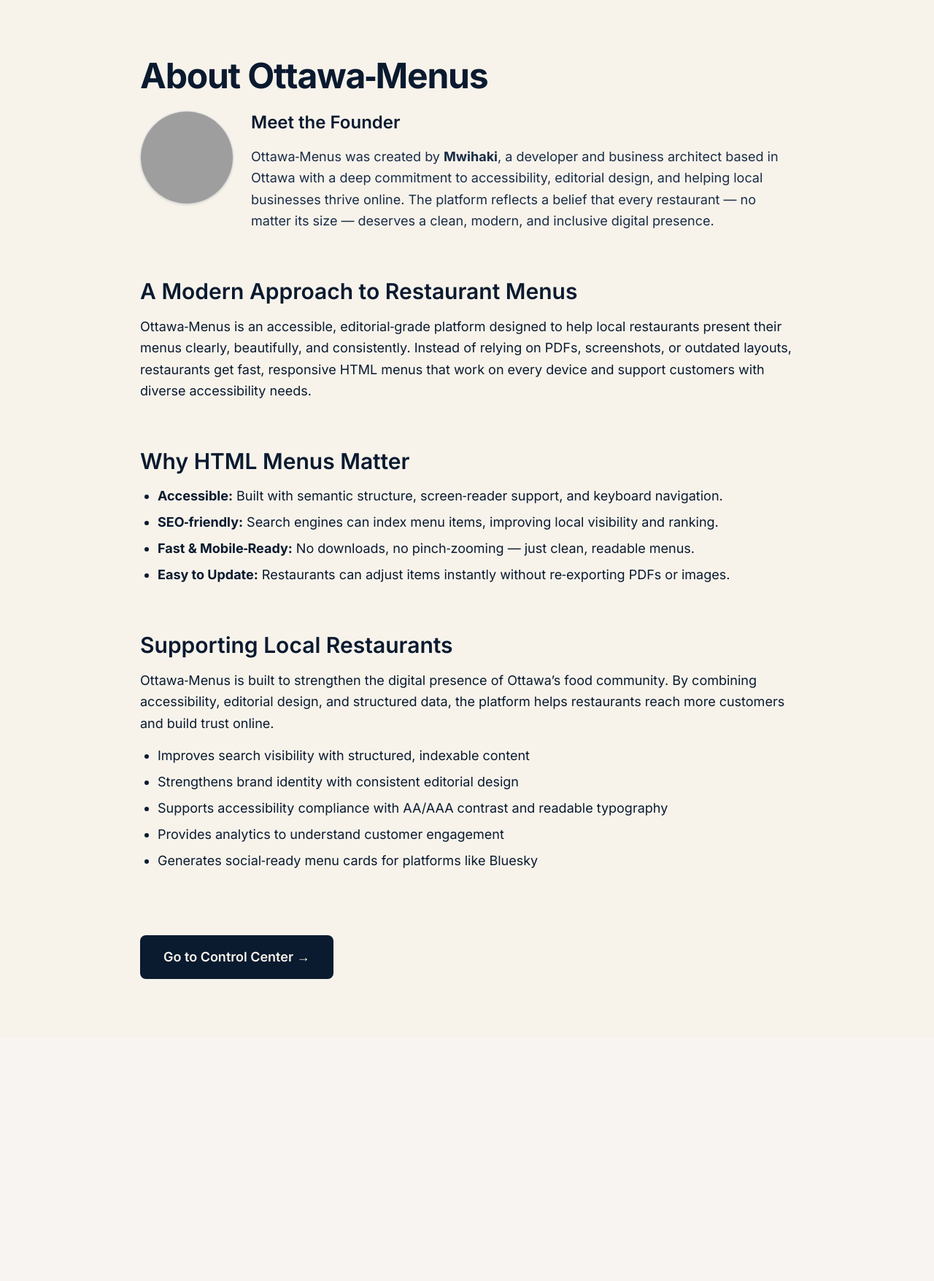
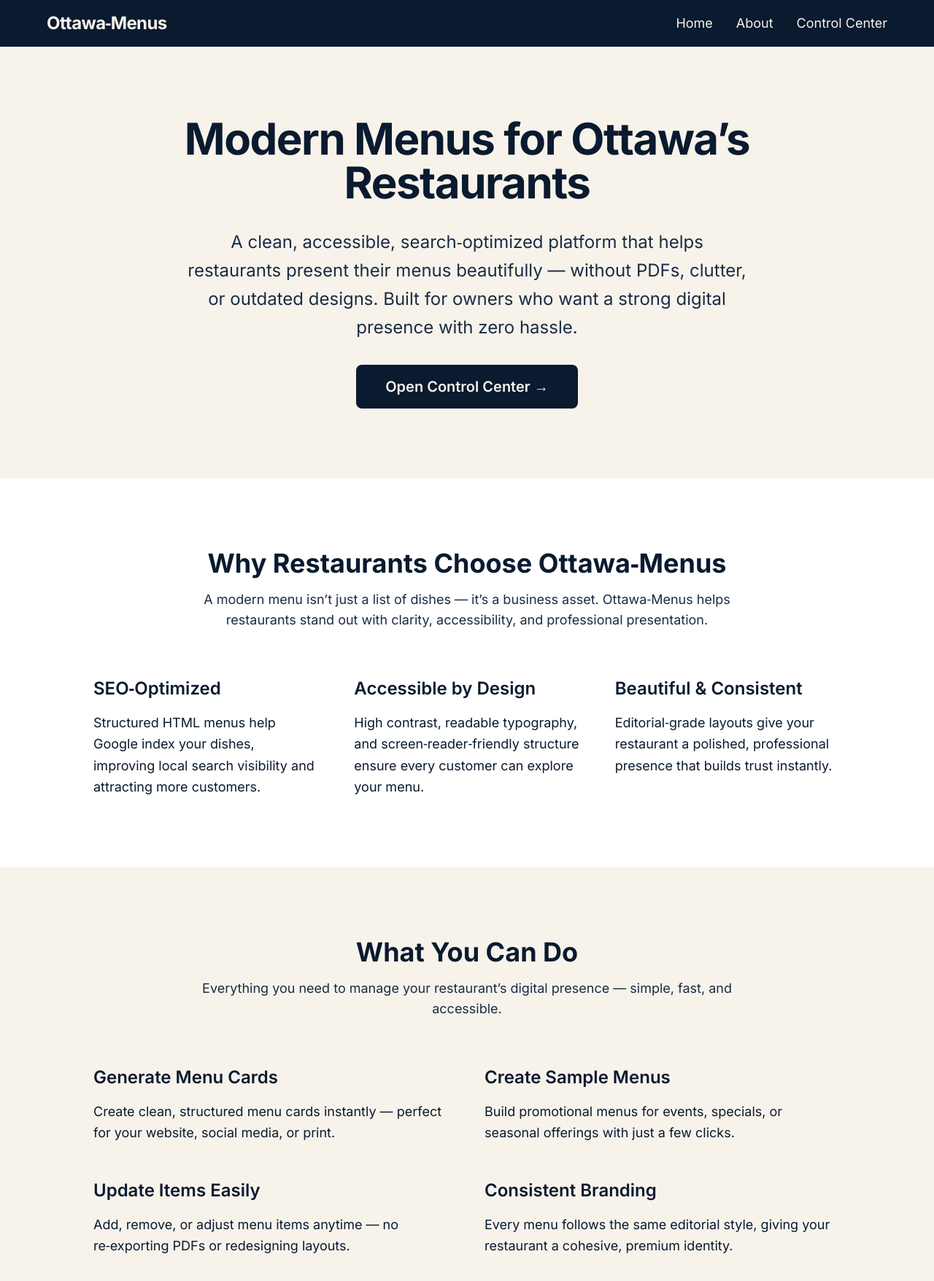
Before and after one commit to kikinjeri/ottawa-menus, a Next.js app: page /about in a window 1280 px wide. Shown: the top 1756 px of the page at 73% size. Before the commit the page ends 1422 px from the top, so only its background shows below. Built offline with nearby package versions, Linux system fonts and the light colour scheme; grey boxes are pictures that could not be loaded.

Commit message:
updated home, added hero picture, fixed alignment and text

```diff
--- a/app/about/page.tsx
+++ b/app/about/page.tsx
@@ -1,109 +1,141 @@
-export default function AboutPage() {
+export default function HomePage() {
   return (
-    <main className="min-h-screen bg-[#F7F3EB] text-[#0A1A2F] px-8 py-20">
-      <div className="max-w-4xl mx-auto space-y-16">
-        {/* FOUNDER SECTION */}
-        <section className="space-y-6">
-          <h1 className="text-5xl font-extrabold tracking-tight">
-            About Ottawa‑Menus
+    <main className="min-h-screen bg-[#F7F3EB] text-[#0A1A2F]">
+      {/* NAVBAR */}
+      <nav className="w-full bg-[#0A1A2F] text-[#F7F3EB] py-4 px-8 shadow-md">
+        <div className="max-w-6xl mx-auto flex items-center justify-between">
+          <a href="/" className="text-2xl font-bold tracking-tight">
+            Ottawa‑Menus
+          </a>
+
+          <div className="flex gap-8 text-lg">
+            <a href="/" className="hover:text-[#D9D3C7] transition">
+              Home
+            </a>
+            <a href="/about" className="hover:text-[#D9D3C7] transition">
+              About
+            </a>
+            <a
+              href="/control-center/restaurants"
+              className="hover:text-[#D9D3C7] transition"
+            >
+              Control Center
+            </a>
+          </div>
+        </div>
+      </nav>
+
+      {/* HERO SECTION */}
+      <section className="px-8 py-24 bg-[#F7F3EB]">
+        <div className="max-w-5xl mx-auto text-center space-y-8">
+          <h1 className="text-6xl font-extrabold tracking-tight">
+            Modern Menus for Ottawa’s Restaurants
           </h1>
 
-          <div className="flex items-start gap-6">
-            <img
-              src="/images/two.jpg"
-              alt="Founder photo"
-              className="w-32 h-32 rounded-full object-cover border border-gray-300 shadow-sm"
-            />
+          <p className="text-2xl text-[#1A2C45] max-w-3xl mx-auto leading-relaxed">
+            A clean, accessible, search‑optimized platform that helps
+            restaurants present their menus beautifully — without PDFs, clutter,
+            or outdated designs. Built for owners who want a strong digital
+            presence with zero hassle.
+          </p>
+
+          <a
+            href="/control-center/restaurants"
+            className="inline-block bg-[#0A1A2F] text-[#F7F3EB] px-10 py-4 rounded-lg text-xl font-semibold hover:bg-[#13263F] transition"
+          >
+            Open Control Center →
+          </a>
+        </div>
+      </section>
+
+      {/* VALUE PROPS */}
+      <section className="px-8 py-24 bg-[#FFFFFF]">
+        <div className="max-w-5xl mx-auto space-y-16">
+          <div className="space-y-4 text-center">
+            <h2 className="text-4xl font-bold">
+              Why Restaurants Choose Ottawa‑Menus
+            </h2>
+            <p className="text-lg text-[#1A2C45] max-w-3xl mx-auto">
+              A modern menu isn’t just a list of dishes — it’s a business asset.
+              Ottawa‑Menus helps restaurants stand out with clarity,
+              accessibility, and professional presentation.
+            </p>
+          </div>
+
+          <div className="grid grid-cols-1 md:grid-cols-3 gap-12">
+            <div className="space-y-4">
+              <h3 className="text-2xl font-semibold">SEO‑Optimized</h3>
+              <p className="text-lg leading-relaxed">
+                Structured HTML menus help Google index your dishes, improving
+                local search visibility and attracting more customers.
+              </p>
+            </div>
 
             <div className="space-y-4">
-              <h2 className="text-2xl font-semibold">Meet the Founder</h2>
-              <p className="text-lg leading-relaxed text-[#1A2C45]">
-                Ottawa‑Menus was created by <strong>Mwihaki</strong>, a
-                developer and business architect based in Ottawa with a deep
-                commitment to accessibility, editorial design, and helping local
-                businesses thrive online. The platform reflects a belief that
-                every restaurant — no matter its size — deserves a clean,
-                modern, and inclusive digital presence.
+              <h3 className="text-2xl font-semibold">Accessible by Design</h3>
+              <p className="text-lg leading-relaxed">
+                High contrast, readable typography, and screen‑reader‑friendly
+                structure ensure every customer can explore your menu.
+              </p>
+            </div>
+
+            <div className="space-y-4">
+              <h3 className="text-2xl font-semibold">Beautiful & Consistent</h3>
+              <p className="text-lg leading-relaxed">
+                Editorial‑grade layouts give your restaurant a polished,
+                professional presence that builds trust instantly.
               </p>
             </div>
           </div>
-        </section>
+        </div>
+      </section>
 
-        {/* PLATFORM PURPOSE */}
-        <section className="space-y-4">
-          <h2 className="text-3xl font-semibold">
-            A Modern Approach to Restaurant Menus
-          </h2>
-          <p className="text-lg leading-relaxed">
-            Ottawa‑Menus is an accessible, editorial‑grade platform designed to
-            help local restaurants present their menus clearly, beautifully, and
-            consistently. Instead of relying on PDFs, screenshots, or outdated
-            layouts, restaurants get fast, responsive HTML menus that work on
-            every device and support customers with diverse accessibility needs.
-          </p>
-        </section>
+      {/* FEATURES SECTION */}
+      <section className="px-8 py-24 bg-[#F7F3EB]">
+        <div className="max-w-5xl mx-auto space-y-16">
+          <div className="space-y-4 text-center">
+            <h2 className="text-4xl font-bold">What You Can Do</h2>
+            <p className="text-lg text-[#1A2C45] max-w-3xl mx-auto">
+              Everything you need to manage your restaurant’s digital presence —
+              simple, fast, and accessible.
+            </p>
+          </div>
 
-        {/* WHY HTML MENUS MATTER */}
-        <section className="space-y-4">
-          <h2 className="text-3xl font-semibold">Why HTML Menus Matter</h2>
-          <ul className="list-disc pl-6 space-y-2 text-lg">
-            <li>
-              <strong>Accessible:</strong> Built with semantic structure,
-              screen‑reader support, and keyboard navigation.
-            </li>
-            <li>
-              <strong>SEO‑friendly:</strong> Search engines can index menu
-              items, improving local visibility and ranking.
-            </li>
-            <li>
-              <strong>Fast & Mobile‑Ready:</strong> No downloads, no
-              pinch‑zooming — just clean, readable menus.
-            </li>
-            <li>
-              <strong>Easy to Update:</strong> Restaurants can adjust items
-              instantly without re‑exporting PDFs or images.
-            </li>
-          </ul>
-        </section>
+          <div className="grid grid-cols-1 md:grid-cols-2 gap-12">
+            <div className="space-y-4">
+              <h3 className="text-2xl font-semibold">Generate Menu Cards</h3>
+              <p className="text-lg leading-relaxed">
+                Create clean, structured menu cards instantly — perfect for your
+                website, social media, or print.
+              </p>
+            </div>
 
-        {/* HOW OTTAWA-MENUS HELPS */}
-        <section className="space-y-4">
-          <h2 className="text-3xl font-semibold">
-            Supporting Local Restaurants
-          </h2>
-          <p className="text-lg leading-relaxed">
-            Ottawa‑Menus is built to strengthen the digital presence of Ottawa’s
-            food community. By combining accessibility, editorial design, and
-            structured data, the platform helps restaurants reach more customers
-            and build trust online.
-          </p>
+            <div className="space-y-4">
+              <h3 className="text-2xl font-semibold">Create Sample Menus</h3>
+              <p className="text-lg leading-relaxed">
+                Build promotional menus for events, specials, or seasonal
+                offerings with just a few clicks.
+              </p>
+            </div>
 
-          <ul className="list-disc pl-6 space-y-2 text-lg">
-            <li>
-              Improves search visibility with structured, indexable content
-            </li>
-            <li>Strengthens brand identity with consistent editorial design</li>
-            <li>
-              Supports accessibility compliance with AA/AAA contrast and
-              readable typography
-            </li>
-            <li>Provides analytics to understand customer engagement</li>
-            <li>
-              Generates social‑ready menu cards for platforms like Bluesky
-            </li>
-          </ul>
-        </section>
+            <div className="space-y-4">
+              <h3 className="text-2xl font-semibold">Update Items Easily</h3>
+              <p className="text-lg leading-relaxed">
+                Add, remove, or adjust menu items anytime — no re‑exporting PDFs
+                or redesigning layouts.
+              </p>
+            </div>
 
-        {/* CTA */}
-        <section className="pt-6">
-          <a
-            href="/control-center/restaurants"
-            className="inline-block bg-[#0A1A2F] text-[#F7F3EB] px-8 py-4 rounded-lg text-lg font-semibold hover:bg-[#13263F] transition"
-          >
-            Go to Control Center →
-          </a>
-        </section>
-      </div>
+            <div className="space-y-4">
+              <h3 className="text-2xl font-semibold">Consistent Branding</h3>
+              <p className="text-lg leading-relaxed">
+                Every menu follows the same editorial style, giving your
+                restaurant a cohesive, premium identity.
+              </p>
+            </div>
+          </div>
+        </div>
+      </section>
     </main>
   );
 }
--- a/app/page.tsx
+++ b/app/page.tsx
@@ -1,89 +1,98 @@
 export default function HomePage() {
   return (
-    <main className="min-h-screen bg-[#F7F3EB] text-[#0A1A2F] px-8 py-20">
-      <div className="max-w-4xl mx-auto space-y-16">
-        {/* HERO */}
-        <section className="space-y-6">
-          <h1 className="text-6xl font-extrabold tracking-tight">
+    <main className="relative min-h-screen bg-[#F7F3EB] text-[#0A1A2F]">
+      {/* NAVBAR */}
+      <nav className="w-full bg-[#0A1A2F] text-[#F7F3EB] py-4 px-8 shadow-md">
+        <div className="max-w-6xl mx-auto flex items-center justify-between">
+          <a href="/" className="text-2xl font-bold tracking-tight">
             Ottawa‑Menus
+          </a>
+
+          <div className="flex gap-8 text-lg">
+            <a href="/" className="hover:text-[#3A6EA5] transition">
+              Home
+            </a>
+            <a href="/about" className="hover:text-[#3A6EA5] transition">
+              About
+            </a>
+            <a
+              href="/control-center/restaurants"
+              className="hover:text-[#3A6EA5] transition"
+            >
+              Control Center
+            </a>
+          </div>
+        </div>
+      </nav>
+
+      {/* HERO SECTION */}
+      <section className="w-full px-8 py-20 text-center bg-[#F7F3EB]">
+        <div className="max-w-4xl mx-auto space-y-6">
+          <h1 className="text-5xl font-extrabold tracking-tight text-[#0A1A2F]">
+            Accessible, Search‑Optimized HTML Menus for Ottawa’s Restaurants!
           </h1>
-          <p className="text-2xl leading-relaxed text-[#1A2C45] max-w-3xl">
-            A modern, accessible, search‑optimized platform that helps Ottawa’s
-            restaurants present their menus with clarity, confidence, and
-            professionalism. Built for owners who want a strong digital presence
-            without the complexity.
+
+          <p className="text-xl text-[#1A2C45] leading-relaxed">
+            No PDFs. No clutter. Just clean, reliable menus that help customers
+            find you.
           </p>
-        </section>
+        </div>
 
-        {/* VALUE PROPOSITION */}
-        <section className="space-y-4">
-          <h2 className="text-3xl font-semibold">
-            Built for real business impact
+        {/* FULL-WIDTH HERO IMAGE */}
+        <div className="mt-12 w-full">
+          <img
+            src="/hero.jpg"
+            alt="Ottawa restaurant scene"
+            className="w-full h-[460px] object-cover object-center shadow-md"
+          />
+        </div>
+      </section>
+
+      {/* BUSINESS VALUE SECTION */}
+      <section className="px-8 py-20 bg-white border-t border-[#E5DED3]">
+        <div className="max-w-4xl mx-auto space-y-6 text-center">
+          <h2 className="text-3xl font-bold text-[#2F4A6E] leading-snug">
+            Our curated menus help customers disccover you on Google, make your
+            dishes easier to browse, an expose your menu to more customers.
           </h2>
-          <p className="text-lg leading-relaxed">
-            Customers judge a restaurant within seconds of landing on its
-            website. Ottawa‑Menus ensures that first impression is clean,
-            readable, mobile‑friendly, and aligned with modern accessibility
-            standards. No PDFs. No clutter. Just a beautiful, structured menu
+
+          <p className="text-lg text-[#1A2C45] leading-relaxed max-w-3xl mx-auto">
+            Ottawa‑Menus gives you a clean, accessible, and search‑friendly menu
             that works everywhere.
           </p>
-        </section>
+        </div>
+      </section>
 
-        {/* SEO SECTION */}
-        <section className="space-y-4">
-          <h2 className="text-3xl font-semibold">
-            Designed for Google visibility
-          </h2>
-          <p className="text-lg leading-relaxed">
-            Search engines reward clarity, structure, and accessibility.
-            Ottawa‑Menus uses semantic HTML, optimized headings, and clean
-            metadata to help your restaurant appear more prominently in Google
-            search results. A well‑structured menu isn’t just good design — it’s
-            good SEO.
-          </p>
-          <ul className="list-disc pl-6 space-y-2 text-lg">
-            <li>Readable, structured menu content Google can index</li>
-            <li>Fast‑loading pages that improve ranking signals</li>
-            <li>Accessible markup that meets WCAG AA/AAA standards</li>
-            <li>Consistent formatting that builds trust with customers</li>
-          </ul>
-        </section>
+      {/* FEATURES */}
+      <section className="px-8 py-20 bg-[#F7F3EB]">
+        <div className="max-w-5xl mx-auto grid grid-cols-1 md:grid-cols-2 gap-16">
+          <div className="space-y-4">
+            <h3 className="text-2xl font-semibold text-[#0A1A2F]">
+              Generate Menus Instantly
+            </h3>
+            <p className="text-lg leading-relaxed text-[#1A2C45]">
+              Create clean, structured menu cards and sample menus in seconds —
+              perfect for your website, social media, or print. Every design is
+              consistent, readable, and built to convert customers.
+            </p>
+          </div>
 
-        {/* ACCESSIBILITY SECTION */}
-        <section className="space-y-4">
-          <h2 className="text-3xl font-semibold">
-            Accessibility as a core principle
-          </h2>
-          <p className="text-lg leading-relaxed">
-            Every menu card is built with inclusive design: high contrast,
-            readable typography, keyboard navigation, and screen‑reader‑friendly
-            structure. Accessibility isn’t an afterthought — it’s a competitive
-            advantage.
-          </p>
-        </section>
+          <div className="space-y-4">
+            <h3 className="text-2xl font-semibold text-[#0A1A2F]">
+              Update Items Easily
+            </h3>
+            <p className="text-lg leading-relaxed text-[#1A2C45]">
+              Add or adjust menu items anytime. Every update is instantly
+              optimized for Google indexing, helping customers discover your
+              dishes faster.
+            </p>
+          </div>
+        </div>
+      </section>
 
-        {/* WHAT YOU CAN DO */}
-        <section className="space-y-4">
-          <h2 className="text-3xl font-semibold">
-            What you can do with Ottawa‑Menus
-          </h2>
-          <ul className="list-disc pl-6 space-y-2 text-lg">
-            <li>Create beautiful, structured menu cards instantly</li>
-            <li>Generate sample menus for social media and promotions</li>
-            <li>Update your business details and menu items anytime</li>
-            <li>Maintain a consistent, professional online presence</li>
-          </ul>
-        </section>
-
-        {/* CTA */}
-        <section className="pt-6">
-          <a
-            href="/control-center/restaurants"
-            className="inline-block bg-[#0A1A2F] text-[#F7F3EB] px-8 py-4 rounded-lg text-lg font-semibold hover:bg-[#13263F] transition"
-          >
-            Go to Control Center →
-          </a>
-        </section>
+      {/* WATERMARK */}
+      <div className="absolute bottom-4 right-6 text-sm text-[#0A1A2F] opacity-40">
+        M. George
       </div>
     </main>
   );
```
Also changed, not shown: images/20241103_130003.jpg (added), public/hero.jpg (added).
